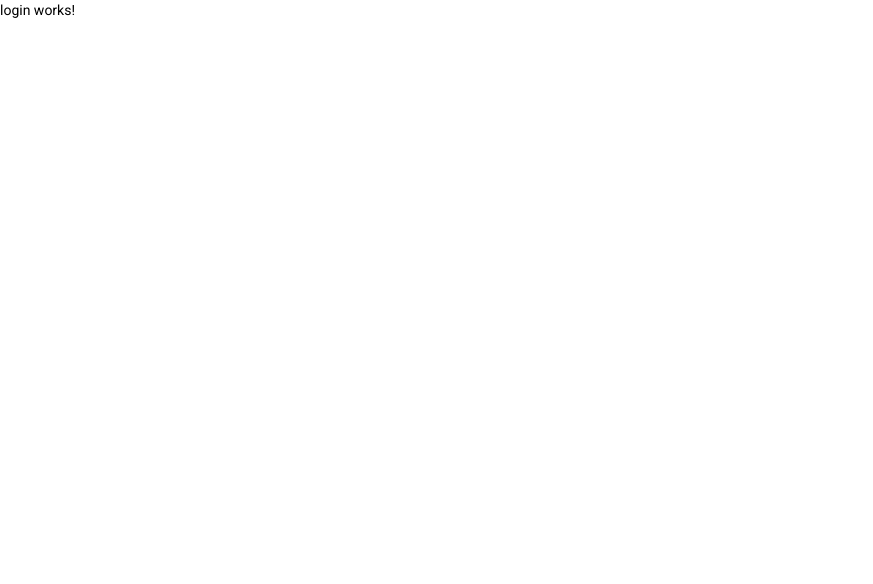
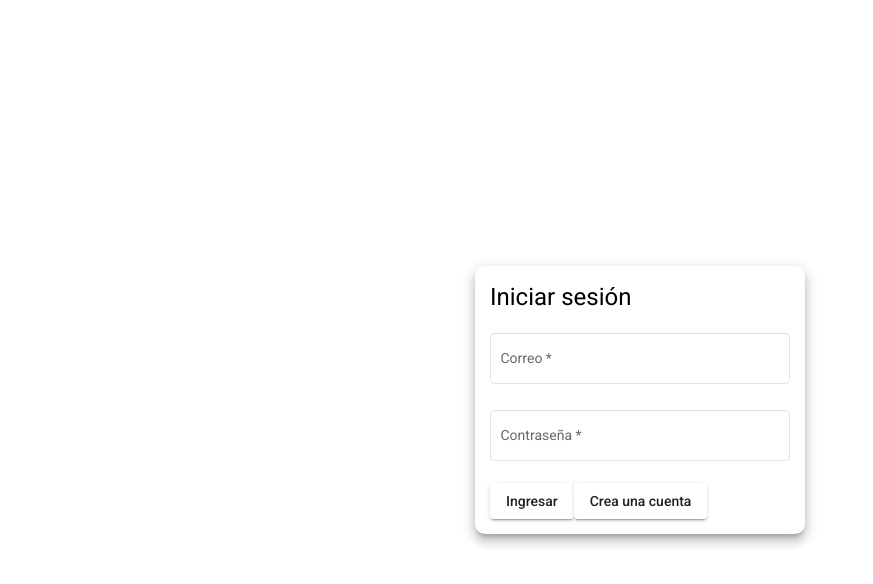
Before and after one commit to brayanlc/admin-frontend, an Angular app: page /auth/login in a window 1280 px wide. Shown: the top 584 px of the page, without its empty margins (0-873 px from the left). Built offline with nearby package versions, Linux system fonts and the light colour scheme.

Commit message:
feat(layout): I added the login

```diff
--- /dev/null
+++ b/src/app/core/services/login.service.ts
@@ -0,0 +1,17 @@
+import {Injectable} from '@angular/core';
+import {HttpClient} from "@angular/common/http";
+import {Observable} from "rxjs";
+import {environment as env} from "../../../environments/environment";
+
+
+@Injectable({
+  providedIn: 'root'
+})
+export class LoginService {
+
+  constructor(private http: HttpClient) { }
+
+  login(credentials):Observable<any> {
+    return this.http.post(env.API_URL+'signin',credentials)
+  }
+}
--- a/src/app/layout/layout.module.ts
+++ b/src/app/layout/layout.module.ts
@@ -7,6 +7,7 @@ import {ToolbarComponent} from './toolbar/toolbar.component';
 import {MatToolbarModule} from "@angular/material/toolbar";
 import {MatIconModule} from "@angular/material/icon";
 import {MatButtonModule} from "@angular/material/button";
+import {MatSnackBarModule} from "@angular/material/snack-bar";
 
 
 @NgModule({
@@ -16,7 +17,8 @@ import {MatButtonModule} from "@angular/material/button";
     RouterModule,
     MatToolbarModule,
     MatIconModule,
-    MatButtonModule
+    MatButtonModule,
+    MatSnackBarModule
   ]
 })
 export class LayoutModule { }
--- a/src/app/modules/auth/pages/login/login.component.html
+++ b/src/app/modules/auth/pages/login/login.component.html
@@ -1 +1,17 @@
-<p>login works!</p>
+<div class="container mat-elevation-z8">
+  <h1>Iniciar sesión</h1>
+  <form [formGroup]="form" (ngSubmit)="login()">
+    <mat-form-field class="w-100" appearance="outline">
+      <mat-label>Correo</mat-label>
+      <input type="email" matInput formControlName="email" />
+    </mat-form-field>
+    <mat-form-field class="w-100" appearance="outline">
+      <mat-label>Contraseña</mat-label>
+      <input type="password" matInput formControlName="password" />
+    </mat-form-field>
+    <div>
+      <button type="submit" mat-raised-button>Ingresar</button>
+      <button type="button" mat-raised-button>Crea una cuenta</button>
+    </div>
+  </form>
+</div>
--- a/src/app/modules/auth/pages/login/login.component.scss
+++ b/src/app/modules/auth/pages/login/login.component.scss
@@ -0,0 +1,10 @@
+.container {
+  width: 300px;
+  padding: 15px;
+  position: absolute;
+  border-radius: 10px;
+  overflow: hidden;
+  left: 50%;
+  top: 50%;
+  transform: translate(-50%, -50%);
+}
--- a/src/app/modules/auth/pages/login/login.component.ts
+++ b/src/app/modules/auth/pages/login/login.component.ts
@@ -1,15 +1,49 @@
 import {Component, OnInit} from '@angular/core';
+import {FormBuilder, FormGroup, Validators} from '@angular/forms';
+import {LoginService} from '../../../../core/services/login.service';
+import {Router} from '@angular/router';
+import {MatSnackBar} from '@angular/material/snack-bar';
 
 @Component({
   selector: 'app-login',
   templateUrl: './login.component.html',
-  styleUrls: ['./login.component.scss']
+  styleUrls: ['./login.component.scss'],
 })
 export class LoginComponent implements OnInit {
+  form: FormGroup;
 
-  constructor() { }
+  constructor(
+    private fb: FormBuilder,
+    private loginService: LoginService,
+    private router: Router,
+    private snackBar: MatSnackBar,
+  ) {}
 
   ngOnInit(): void {
+    this.form = this.fb.group({
+      email: ['', [Validators.required, Validators.email]],
+      password: ['', [Validators.required]],
+    });
   }
 
+  login() {
+    const credentials = this.form.value;
+    this.loginService.login(credentials).subscribe(
+      ({ user, token }) => {
+        if (token) {
+          localStorage.setItem('token', token);
+          localStorage.setItem('user', JSON.stringify(user));
+          this.router.navigateByUrl('/projects');
+        } else {
+        }
+      },
+      () => this.openSnackBarErrorLogin(),
+    );
+  }
+
+  openSnackBarErrorLogin() {
+    this.snackBar.open('El usuarios  o la contraseña son incorrectos', 'Ok', {
+      duration: 3000,
+    });
+  }
 }
```
Also changed, not shown: src/app/modules/auth/auth.module.ts (+7 -1 lines), 1 other file (tests, documents, lock files or other folders).
